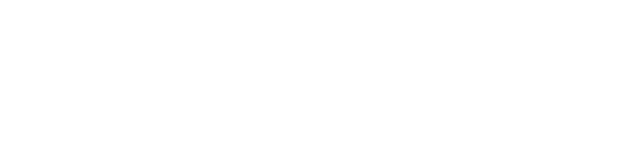
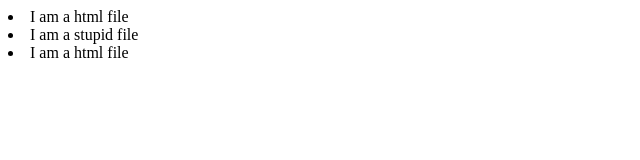
Before and after one commit to Adiraj-kashyap/hackathon1, a plain HTML site: page index.html in a window 1280 px wide. Shown: the whole page, without its empty margins (0-640 px from the left). Drawn offline with Linux system fonts and the light colour scheme.

Commit message:
html edit

```diff
--- a/index.html
+++ b/index.html
@@ -5,7 +5,9 @@
     </head>
     <body>
         <div>
-
+            <li>I am a html file</li>
+            <li>I am a stupid file</li>
+            <li>I am a html file</li>
         </div>
     </body>
 </html>
```
